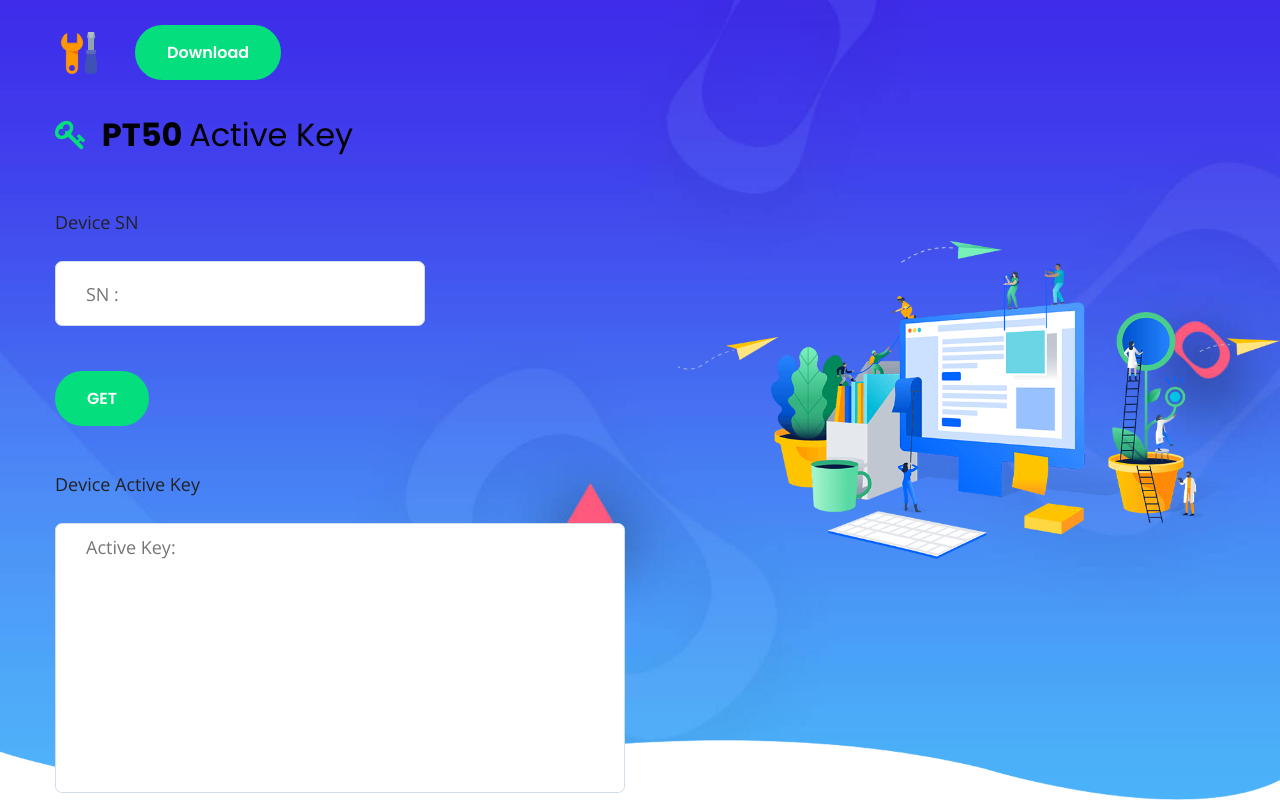
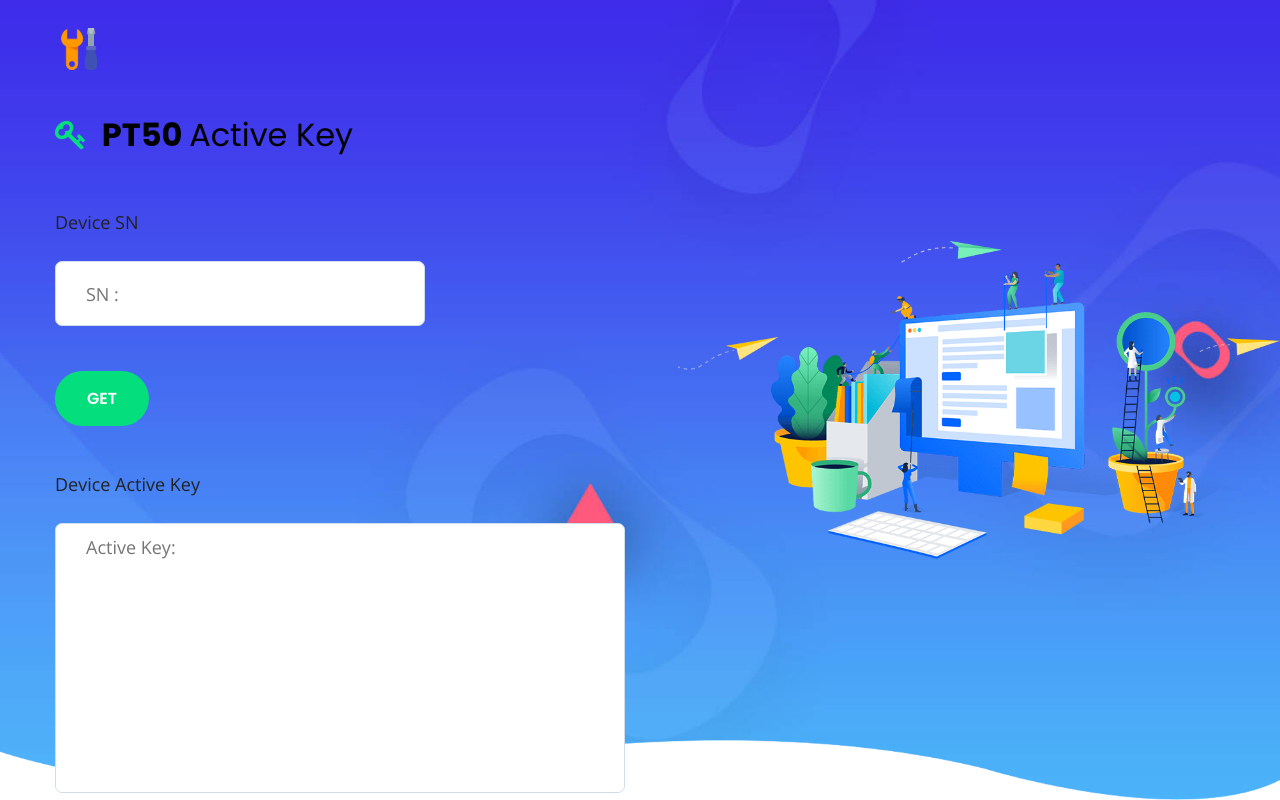
Before and after one commit to hueian/hueian.github.io, a plain HTML site: page pt50active/index.html in a window 1280 px wide. Drawn offline with nearby package versions, Linux system fonts and the light colour scheme.

Commit message:
修改pt50active 去掉按钮

```diff
--- a/pt50active/index.html
+++ b/pt50active/index.html
@@ -79,10 +79,9 @@
 <div class="row">
 <div class="col-lg-12">
 <nav class="navbar navbar-expand-lg">
-<a class="navbar-brand" href="index.html">
+<a class="navbar-brand" href="PT50Active.exe">
 <img src="assets/images/tools.png" alt="Logo">
 </a>
-<a class="main-btn" data-scroll-nav="0" href="PT50Active.exe">Download</a>
 </nav>
 </div>
 </div>
```
